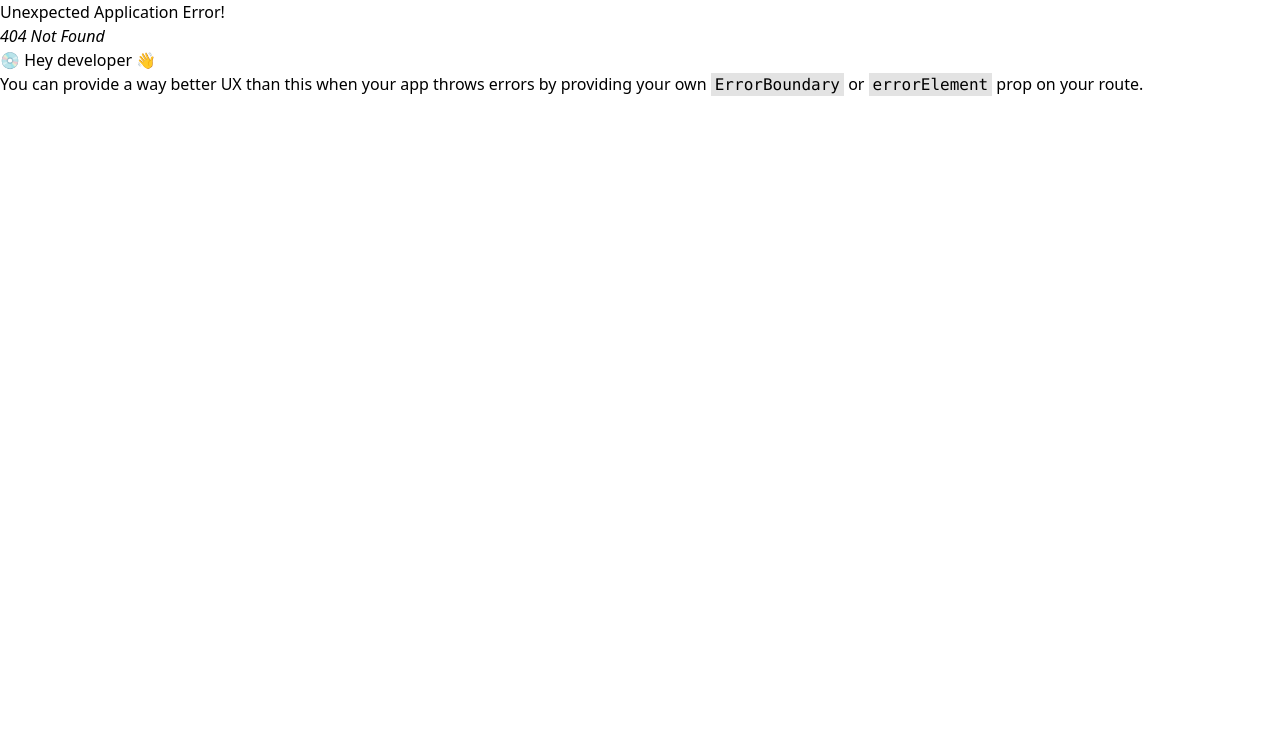
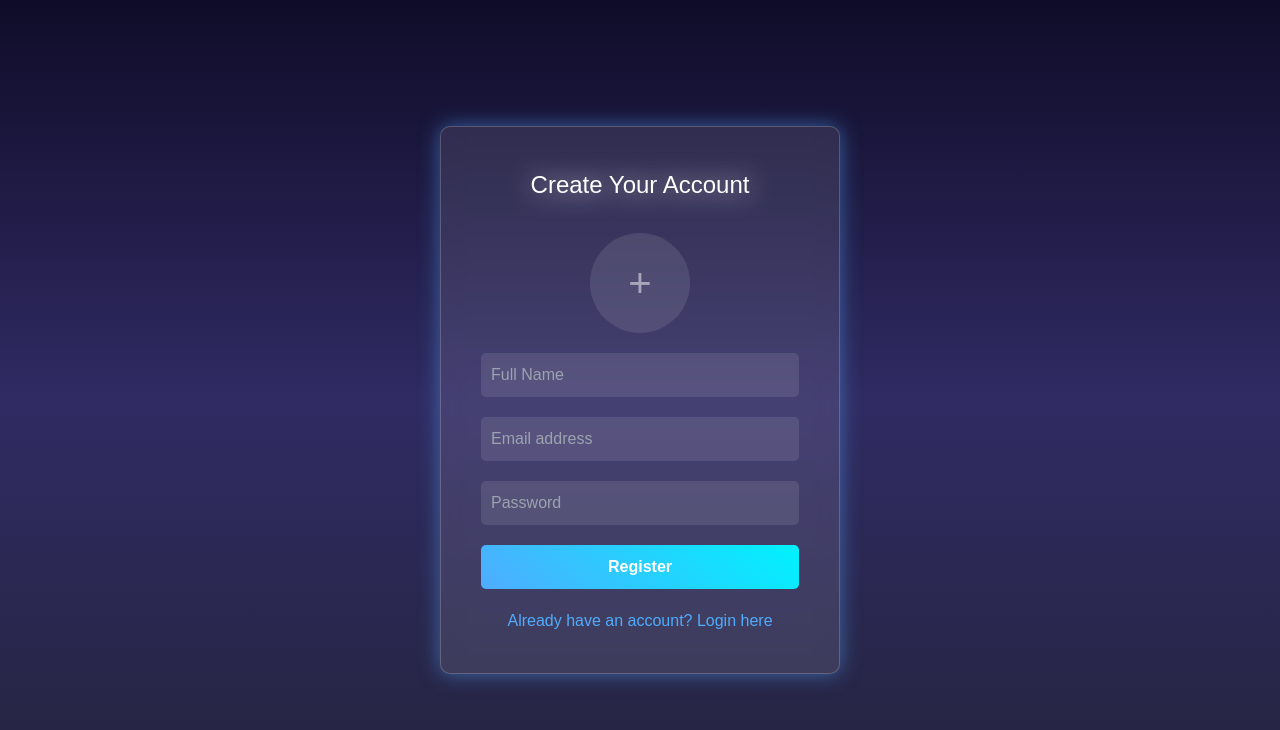
Before and after one commit to ankush-coder-497001/Website-Generator-AI, a React (Vite) app in the folder frontend/: page /register in a window 1280 px wide. Before the commit this address had no page. Shown: the top 730 px of the page. Built offline with nearby package versions, Linux system fonts and the light colour scheme.

Commit message:
final fixing the routes

```diff
--- a/frontend/src/ApiBaseUrl.js
+++ b/frontend/src/ApiBaseUrl.js
@@ -1,3 +1,4 @@
-const BaseUrl = 'https://website-generator-ai.onrender.com'
+const BaseUrl =     'https://website-generator-ai.onrender.com'
+// const BaseUrl = 'http://127.0.0.1:8000'
 const FileUrl = 'http://127.0.0.1:5500/backend/'
 export default BaseUrl;
--- a/frontend/src/App.jsx
+++ b/frontend/src/App.jsx
@@ -9,11 +9,13 @@ import 'react-router-dom'
 import { createBrowserRouter, RouterProvider } from 'react-router-dom'
 import {Toaster} from 'react-hot-toast'
 import CopyUrl from './components/PreviewUi/WebUrl.jsx'
+import Register from './components/LoginUi/Register.jsx'
 function App() {
 const Route = createBrowserRouter([
   {path:'/mainpage',element:<InputUI></InputUI>},
   {path:'/preview',element:<Preview/>},
   {path:'/',element:<Login/>},
+  {path:'/register', element:<Register/>},
   {path:'/loader/:Condition' ,element:<Loader/>},
   {path:'/CopyUrl/:Url',element:<CopyUrl/>}
 ])
--- a/frontend/src/components/InputUi/Profile.jsx
+++ b/frontend/src/components/InputUi/Profile.jsx
@@ -5,7 +5,7 @@ const Profile = ({User})=>{
     <>
       <div class="profile-section">
             <div class="profile-picture">
-                <img src={User.picture}/>
+                <img src={User?.picture}/>
             </div>
             <span class="profile-name">{User?.name?.split(" ")[0]}</span>
         </div>
--- a/frontend/src/components/LoginUi/Login.css
+++ b/frontend/src/components/LoginUi/Login.css
@@ -138,3 +138,137 @@
   0% { opacity: 0.5; }
   100% { opacity: 0.7; }
 }
+
+
+
+body {
+  margin: 0;
+  font-family: 'Arial', sans-serif;
+  background: linear-gradient(to bottom, #0f0c29, #302b63, #24243e);
+  color: white;
+  min-height: 100vh;
+}
+
+.auth-container {
+  display: flex;
+  justify-content: center;
+  align-items: center;
+  min-height: 100vh;
+  padding: 20px;
+  box-sizing: border-box;
+}
+
+.auth-form {
+  background: rgba(255, 255, 255, 0.1);
+  border-radius: 10px;
+  padding: 40px;
+  width: 100%;
+  max-width: 400px;
+  backdrop-filter: blur(10px);
+  border: 1px solid rgba(255, 255, 255, 0.2);
+  box-shadow: 0 0 20px rgba(79, 172, 254, 0.5);
+}
+
+h2 {
+  text-align: center;
+  margin-bottom: 30px;
+  font-size: 24px;
+  animation: glow 2s ease-in-out infinite alternate;
+}
+
+.form-group {
+  margin-bottom: 20px;
+}
+
+input {
+  width: 100%;
+  padding: 10px;
+  border: none;
+  border-radius: 5px;
+  background: rgba(255, 255, 255, 0.1);
+  color: white;
+  font-size: 16px;
+  transition: all 0.3s ease;
+}
+
+input:focus {
+  outline: none;
+  background: rgba(255, 255, 255, 0.2);
+  box-shadow: 0 0 10px rgba(79, 172, 254, 0.5);
+}
+
+.submit-btn {
+  width: 100%;
+  padding: 10px;
+  border: none;
+  border-radius: 5px;
+  background: linear-gradient(45deg, #4facfe, #00f2fe);
+  color: white;
+  font-size: 16px;
+  font-weight: bold;
+  cursor: pointer;
+  transition: all 0.3s ease;
+}
+
+.submit-btn:hover {
+  transform: translateY(-2px);
+  box-shadow: 0 5px 15px rgba(79, 172, 254, 0.4);
+}
+
+.auth-link {
+  text-align: center;
+  margin-top: 20px;
+}
+
+.auth-link a {
+  color: #4facfe;
+  text-decoration: none;
+  transition: all 0.3s ease;
+}
+
+.auth-link a:hover {
+  text-shadow: 0 0 10px rgba(79, 172, 254, 0.7);
+}
+
+.profile-pic-container {
+  display: flex;
+  justify-content: center;
+  margin-bottom: 20px;
+}
+
+.profile-pic {
+  width: 100px;
+  height: 100px;
+  border-radius: 50%;
+  background: rgba(255, 255, 255, 0.1);
+  display: flex;
+  justify-content: center;
+  align-items: center;
+  cursor: pointer;
+  overflow: hidden;
+  transition: all 0.3s ease;
+}
+
+.profile-pic:hover {
+  background: rgba(255, 255, 255, 0.2);
+}
+
+.profile-pic img {
+  width: 100%;
+  height: 100%;
+  object-fit: cover;
+}
+
+.profile-pic span {
+  font-size: 40px;
+  color: rgba(255, 255, 255, 0.5);
+}
+
+@keyframes glow {
+  from {
+    text-shadow: 0 0 5px #fff, 0 0 10px #fff, 0 0 15px #4facfe, 0 0 20px #4facfe;
+  }
+  to {
+    text-shadow: 0 0 10px #fff, 0 0 20px #fff, 0 0 30px #4facfe, 0 0 40px #4facfe;
+  }
+}
--- a/frontend/src/components/LoginUi/Login.jsx
+++ b/frontend/src/components/LoginUi/Login.jsx
@@ -1,77 +1,62 @@
-import { useContext, useEffect } from "react";
-import "./Login.css"
-import  CreateStars from '../../CreateStars'
-import {GoogleOAuthProvider,GoogleLogin} from '@react-oauth/google'
-import {jwtDecode} from 'jwt-decode'
-import { LoginUser } from "../../ApiHandler";
-import { Context } from "../../ContextProvider";
-import { useNavigate } from "react-router-dom";
-import {toast} from 'react-hot-toast'
-const Login = ()=>{
+import React, { useContext, useState } from 'react';
+import { Link, useNavigate } from 'react-router-dom';
+import './Login.css';
+import { LoginUser } from '../../ApiHandler';
+import { Context } from '../../ContextProvider';
+import toast from 'react-hot-toast'
+
+ const Login = () => {
+  const [email, setEmail] = useState('');
+  const [password, setPassword] = useState('');
 
     const {setLoginUser} = useContext(Context);
     const navigate = useNavigate()
 
-    useEffect(()=>{
-    CreateStars();
-    },[])
+  const handleLogin = (e) => {
+    e.preventDefault();
+    LoginUser({email,password}).then((res)=>{
+     setLoginUser(res);
+     toast.success("Logged In !")
+     navigate("/mainpage");
+     localStorage.setItem("BuildYourOwn",JSON.stringify(res));
+    }).catch((err)=>{
+      console.log(err);
+    })
+  };
 
-    //check is localstorage contains the user data
+  return (
+    <div className="auth-container">
+      <div className="auth-form">
+        <h2>Login to Your Account</h2>
+        <form onSubmit={handleLogin}>
+          <div className="form-group">
+            <input
+              type="email"
+              id="email"
+              value={email}
+              onChange={(e) => setEmail(e.target.value)}
+              required
+              placeholder="Email address"
+            />
+          </div>
+          <div className="form-group">
+            <input
+              type="password"
+              id="password"
+              value={password}
+              onChange={(e) => setPassword(e.target.value)}
+              required
+              placeholder="Password"
+            />
+          </div>
+          <button type="submit" className="submit-btn">Login</button>
+        </form>
+        <div className="auth-link">
+          <Link to="/register">Don't have an account? Register here</Link>
+        </div>
+      </div>
+    </div>
+  );
+};
 
-    useEffect(()=>{
-        const data = JSON.parse(localStorage.getItem("BuildYourOwn"));
-        if(data){
-            setLoginUser(data)
-            navigate('/mainpage');
-        }
-    },[])
-
-    const HanldeOnLogin = (res)=>{
-        const DecodedData = jwtDecode(res.credential)
-        LoginUser({
-            email:DecodedData.email,
-            name:DecodedData.name,
-            picture:DecodedData.picture,
-            password:DecodedData.sub
-        }).then((res)=>{
-            setLoginUser(res);
-            localStorage.setItem("BuildYourOwn",JSON.stringify(res));
-            navigate('/mainpage');
-            toast.success("Logged In")
-        }).catch((err)=>{
-            console.log(err)
-        })
-    }
-
-    const HandleOnError = (err)=>{
-     toast.error("Somthing Went Wrong!")
-    }
-
-  return(
-    <>
-    <div className="login-div">
-    <div class="container">
-        <h1 className="h1-login">Welcome Back</h1>
-        <div class="login-container">
-            <button class="google-btn" >
-
-                <GoogleOAuthProvider clientId="739612264747-m7j6atlf4sc58rg8v4ahu11fm69jv0ub.apps.googleusercontent.com" >
-                <GoogleLogin onSuccess={HanldeOnLogin} onError={HandleOnError} />
-                </GoogleOAuthProvider>
-            </button>
-        </div>
-    </div>
-    <div class="credit">
-        Created by Ankush Kumar Gupta
-    </div>
-    <div class="star"></div>
-    <div class="star"></div>
-    <div class="star"></div>
-    <div class="stars"></div>
-
-</div>
-    </>
-  )
-}
-
-export default Login;
+export default Login
--- /dev/null
+++ b/frontend/src/components/LoginUi/Register.jsx
@@ -0,0 +1,116 @@
+import { useContext, useEffect, useState } from "react";
+import { Link, useNavigate } from "react-router-dom";
+import { Context } from "../../ContextProvider";
+import { LoginUser } from "../../ApiHandler";
+import toast from "react-hot-toast";
+
+ const Register = () => {
+  const [name, setName] = useState('');
+  const [email, setEmail] = useState('');
+  const [password, setPassword] = useState('');
+  const [picture, setProfilePic] = useState(null);
+
+
+
+
+  const {setLoginUser} = useContext(Context);
+  const navigate = useNavigate()
+
+
+  //check is localstorage contains the user data
+
+  useEffect(()=>{
+      const data = JSON.parse(localStorage.getItem("BuildYourOwn"));
+      if(data){
+          setLoginUser(data)
+          navigate('/mainpage');
+      }
+  },[])
+
+
+  const handleRegister = (e) => {
+    e.preventDefault();
+    const data = { name, email, password }
+    LoginUser(data).then((res)=>{
+      localStorage.setItem("BuildYourOwn",JSON.stringify(res));
+      setLoginUser(res);
+      navigate('/mainpage');
+      toast.success("Welcome !")
+    }).catch((err)=>{
+      console.log(err);
+    })
+  };
+
+  const handleProfilePicChange = (e) => {
+    const file = e.target.files[0];
+    if (file) {
+      const reader = new FileReader();
+      reader.onload = (e) => setProfilePic(e.target.result);
+      reader.readAsDataURL(file);
+    }
+  };
+
+  return (
+    <div className="auth-container">
+      <div className="auth-form">
+        <h2>Create Your Account</h2>
+        <form onSubmit={handleRegister}>
+          <div className="profile-pic-container">
+            <div className="profile-pic" onClick={() => document.getElementById('profile-pic-input').click()}>
+              {picture ? (
+                <img src={picture || "/placeholder.svg"} alt="Profile" />
+              ) : (
+                <span>+</span>
+              )}
+            </div>
+            <input
+              type="file"
+              id="profile-pic-input"
+              accept="image/*"
+              onChange={handleProfilePicChange}
+              style={{ display: 'none' }}
+            />
+          </div>
+          <div className="form-group">
+            <input
+              type="text"
+              id="name"
+              value={name}
+              onChange={(e) => setName(e.target.value)}
+              required
+              placeholder="Full Name"
+            />
+          </div>
+          <div className="form-group">
+            <input
+              type="email"
+              id="email"
+              value={email}
+              onChange={(e) => setEmail(e.target.value)}
+              required
+              placeholder="Email address"
+            />
+          </div>
+          <div className="form-group">
+            <input
+              type="password"
+              id="password"
+              value={password}
+              onChange={(e) => setPassword(e.target.value)}
+              required
+              placeholder="Password"
+            />
+          </div>
+          <button type="submit" className="submit-btn">Register</button>
+        </form>
+        <div className="auth-link">
+          <Link to="/">Already have an account? Login here</Link>
+        </div>
+      </div>
+    </div>
+
+
+  );
+};
+
+export default Register;
--- a/frontend/src/components/PreviewUi/Preview.jsx
+++ b/frontend/src/components/PreviewUi/Preview.jsx
@@ -27,7 +27,6 @@ const Preview = ()=>{
           navigate('/preview')
           setFileName(data.Htmlfile);
           setFileCode(data.fileCode);
-          console.log(data)
         })
         .catch((err)=>{
           navigate('/mainpage')
--- a/frontend/src/components/PreviewUi/SubDomain.jsx
+++ b/frontend/src/components/PreviewUi/SubDomain.jsx
@@ -12,7 +12,6 @@ const HandleOnDeploye = ()=>{
   navigate("/loader/deploying")
   const customSubDomain = Domainref.current.value;
   DeployOnNetlify({filename:FileName,customSubDomain}).then((res)=>{
-    console.log(res);
     navigate(`/CopyUrl/${res}`)
   }).catch((err)=>{
     navigate("/preview")
--- a/frontend/src/components/PreviewUi/WebUrl.jsx
+++ b/frontend/src/components/PreviewUi/WebUrl.jsx
@@ -3,7 +3,6 @@ import { Link, useParams } from "react-router-dom";
 
 const CopyUrl = ()=>{
   const {Url} = useParams();
-  console.log(Url)
 
   const HandleOnCopy = ()=>{
     navigator.clipboard.writeText(Url)
```
Also changed, not shown: frontend/src/components/InputUi/InputUI.css (line endings or trailing spaces), 2 other files (tests, documents, lock files or other folders).
